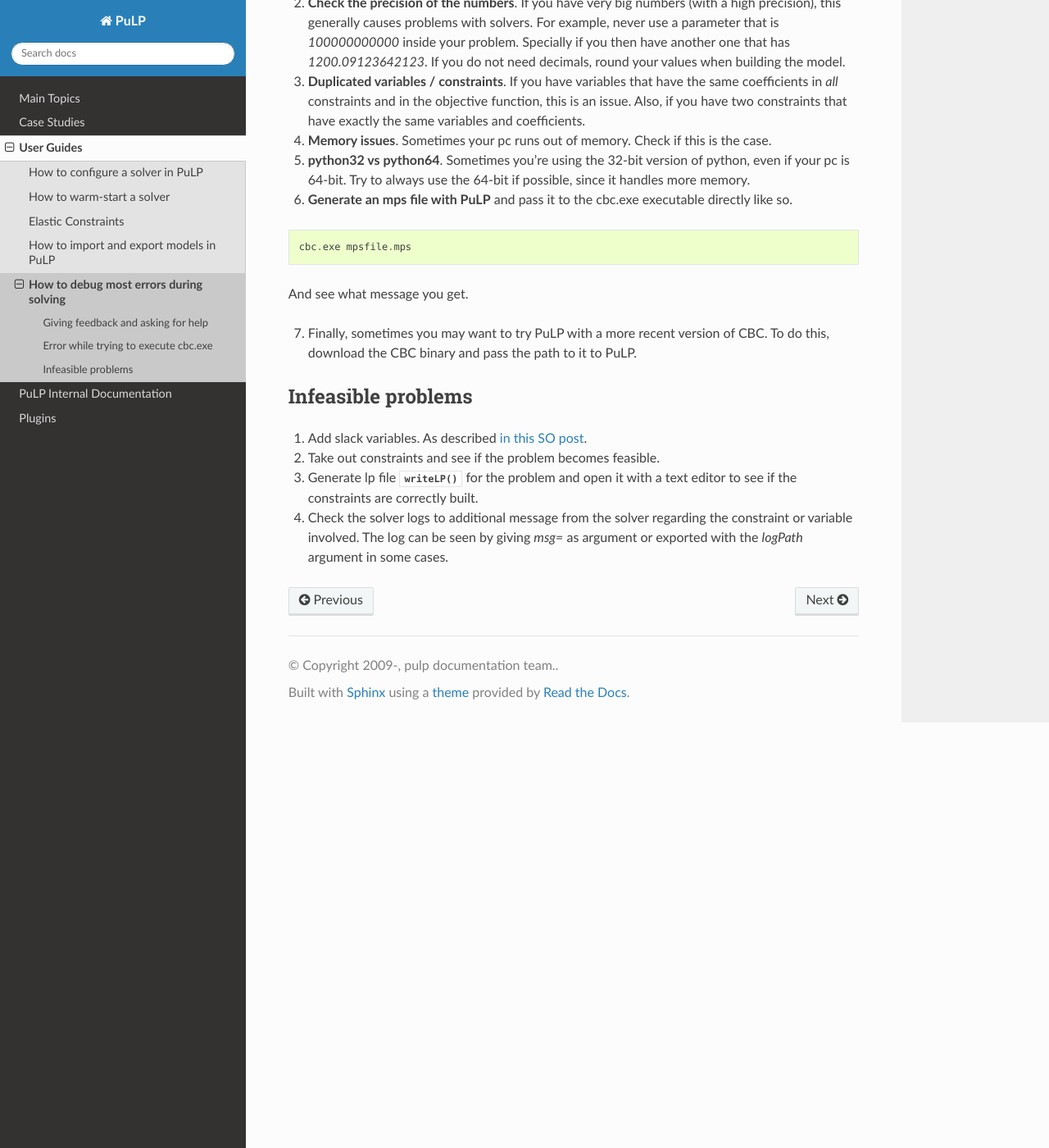
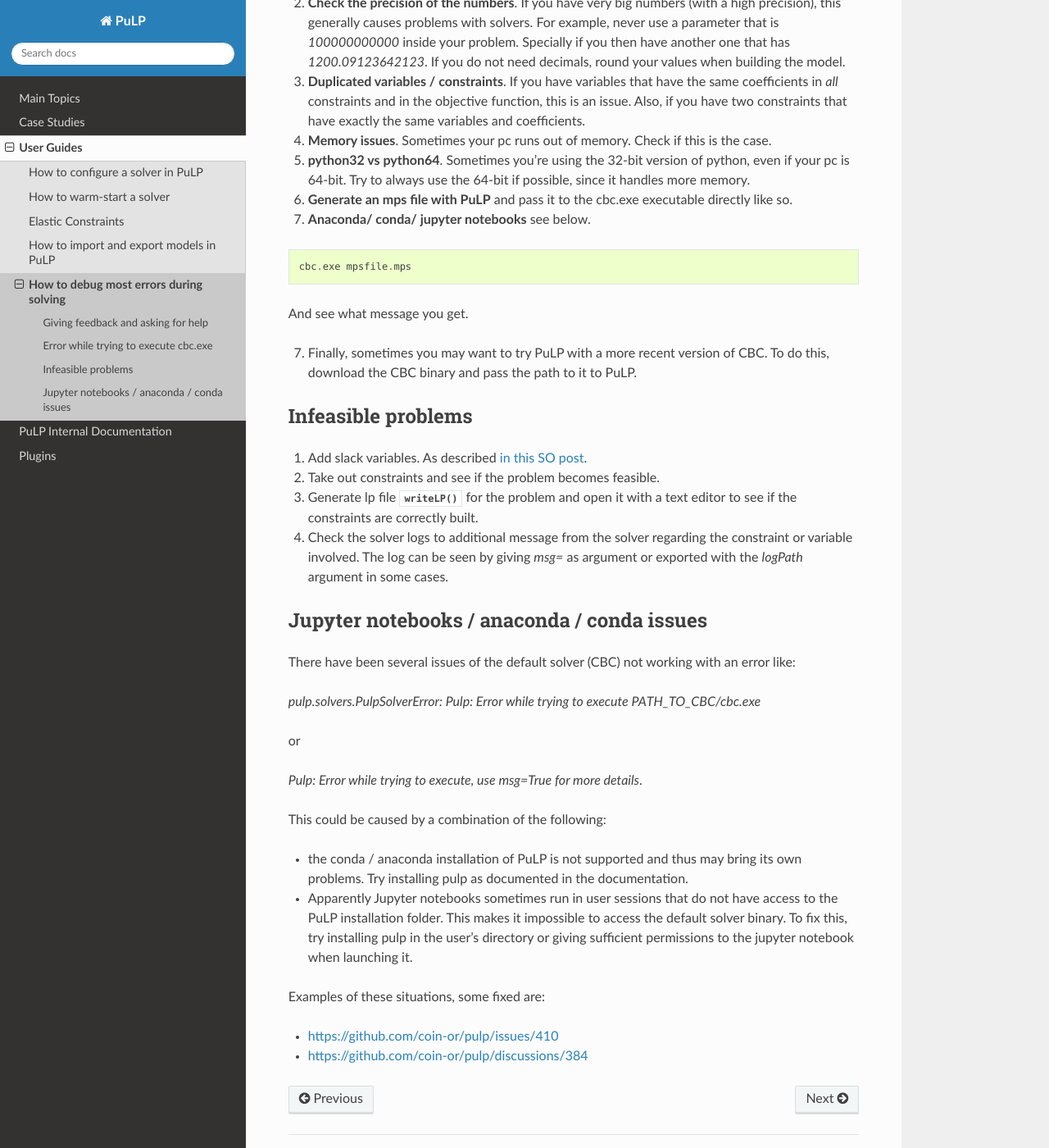
Before and after one commit to coin-or/pulp, a Sphinx documentation site: the page built from doc/source/guides/how_to_debug.rst, in a window 1280 px wide and 1400 px high, scrolled down 1217 px. Shown: the whole window at 82% size. Built offline with Sphinx 7.4.7 and the Read the Docs theme 2.0.0, drawn with Linux system fonts in a browser that asks for light colours; pages that are not in the unit, such as notebooks, are missing from menus; the version number could not be read and is left out.

Commit message:
Docs update (#437)
* docs: added caveat on exporting numpy types.
* examples on jupyter/ anaconda errors.
* updated travis to new distributions and took out old distributions.

```diff
--- a/doc/source/guides/how_to_debug.rst
+++ b/doc/source/guides/how_to_debug.rst
@@ -46,6 +46,7 @@ The default solver is CBC and is run via the command line.
 4. **Memory issues**. Sometimes your pc runs out of memory. Check if this is the case.
 5. **python32 vs python64**. Sometimes you're using the 32-bit version of python, even if your pc is 64-bit. Try to always use the 64-bit if possible, since it handles more memory.
 6. **Generate an mps file with PuLP** and pass it to the cbc.exe executable directly like so.
+7. **Anaconda/ conda/ jupyter notebooks** see below.
 
 ::
 
@@ -62,3 +63,25 @@ Infeasible problems
 2. Take out constraints and see if the problem becomes feasible.
 3. Generate lp file :meth:`~pulp.LpProblem.writeLP` for the problem and open it with a text editor to see if the constraints are correctly built.
 4. Check the solver logs to additional message from the solver regarding the constraint or variable involved. The log can be seen by giving `msg=` as argument or exported with the `logPath` argument in some cases.
+
+
+Jupyter notebooks / anaconda / conda issues
+----------------------------------------------------
+
+There have been several issues of the default solver (CBC) not working with an error like:
+
+`pulp.solvers.PulpSolverError: Pulp: Error while trying to execute PATH_TO_CBC/cbc.exe`
+
+or
+
+`Pulp: Error while trying to execute, use msg=True for more details`.
+
+This could be caused by a combination of the following:
+
+* the conda / anaconda installation of PuLP is not supported and thus may bring its own problems. Try installing pulp as documented in the documentation.
+* Apparently Jupyter notebooks sometimes run in user sessions that do not have access to the PuLP installation folder. This makes it impossible to access the default solver binary. To fix this, try installing pulp in the user's directory or giving sufficient permissions to the jupyter notebook when launching it.
+
+Examples of these situations, some fixed are:
+
+* https://github.com/coin-or/pulp/issues/410
+* https://github.com/coin-or/pulp/discussions/384
```
Also changed, not shown: .travis.yml.
